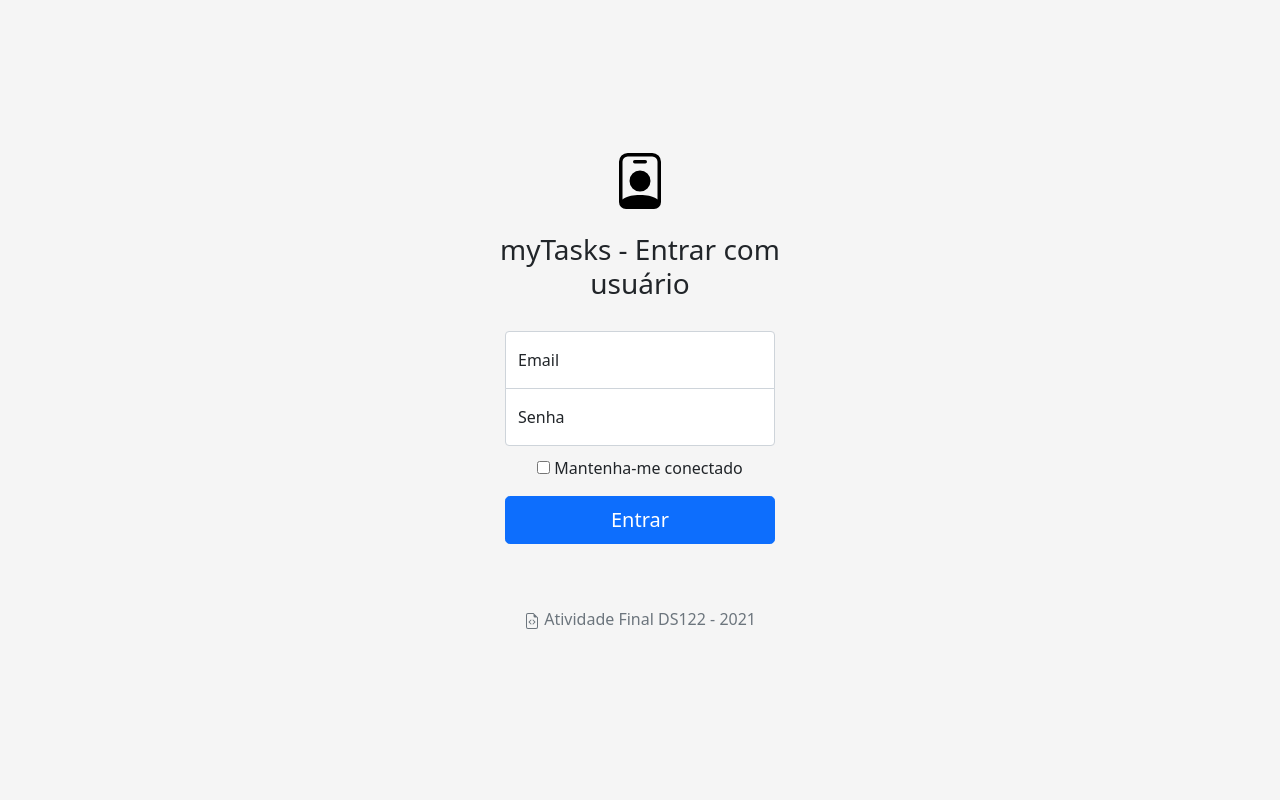
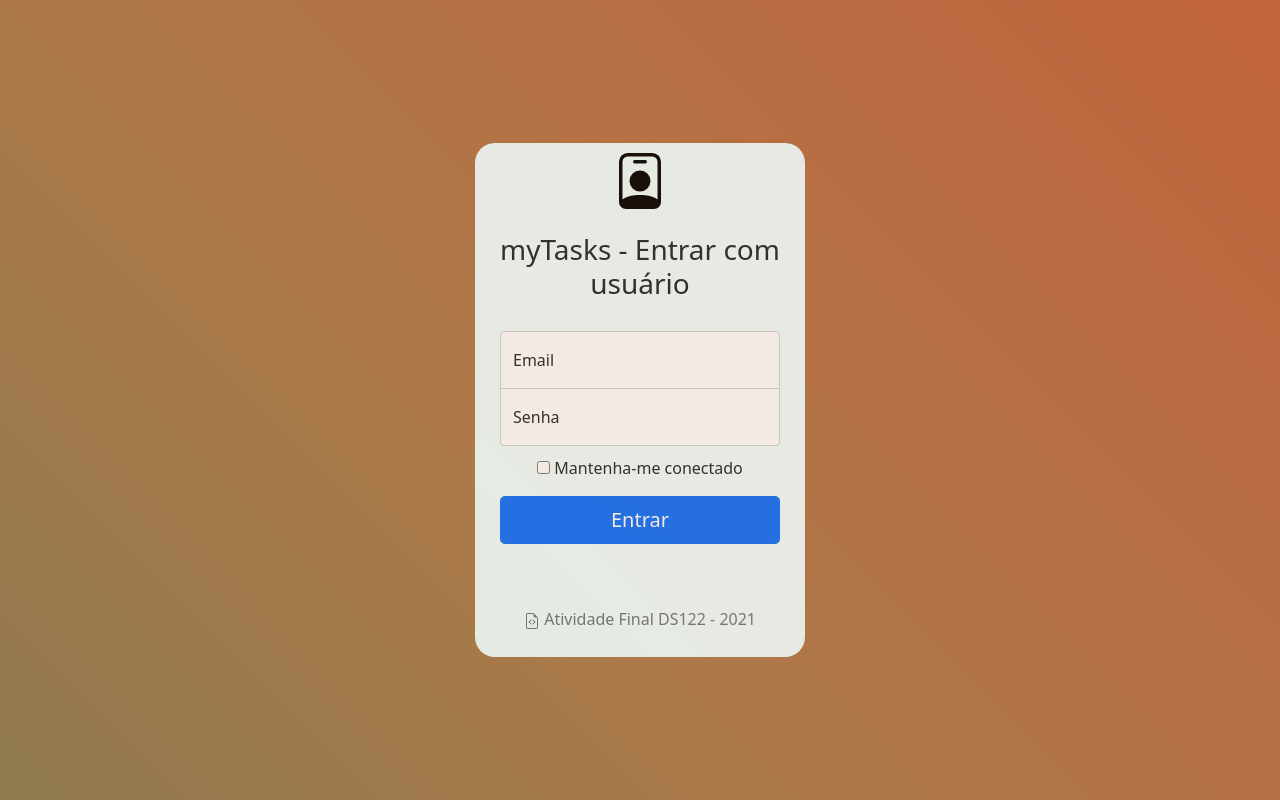
Before and after one commit to gjperes/todolist-ds122, a PHP site: page /login.php in a window 1280 px wide. Run offline with PHP 8.4, Linux system fonts and the light colour scheme.

Commit message:
Add files via upload
animação de background na tela de login e futuramente na tela de registro

```diff
--- a/login.php
+++ b/login.php
@@ -17,9 +17,9 @@
     <link rel="stylesheet" href="style/login.css">
 </head>
 
-<body class="text-center">
+<body class="text-center gradient">
 
-  <div class="form-signin">
+  <div id="caixa" class="form-signin">
     <header>
       <img class="mb-4" src="images/person-badge.svg" alt="Imagem de login" width="72" height="56">
       <h1 class="h3 mb-3 fw-normal">
--- a/style/login.css
+++ b/style/login.css
@@ -9,7 +9,6 @@ body {
   align-items: center;
   padding-top: 40px;
   padding-bottom: 40px;
-  background-color: #f5f5f5;
 }
 
 .form-signin {
@@ -38,3 +37,34 @@ body {
   border-top-left-radius: 0;
   border-top-right-radius: 0;
 }
+
+#caixa{
+  border-radius: 20px;
+  opacity: 0.85;
+  padding: 10px;
+  background-color: azure;
+}
+
+/*-------------- animação gradiente ----------------------*/
+.gradient {
+  display: flex;
+  align-items: center;
+  justify-content: center;
+  height: 100vh;
+  width: 100vw;
+  background: linear-gradient(45deg, #084177, #44795e, #ad7948, #d84930);
+  background-size: 400% 400%;
+  animation: colors 20s ease infinite;
+}
+
+@keyframes colors {
+  0% {
+    background-position: 0% 50%;
+  }
+  50% {
+    background-position: 100% 50%;
+  }
+  100% {
+    background-position: 0% 50%;
+  }
+}
```
